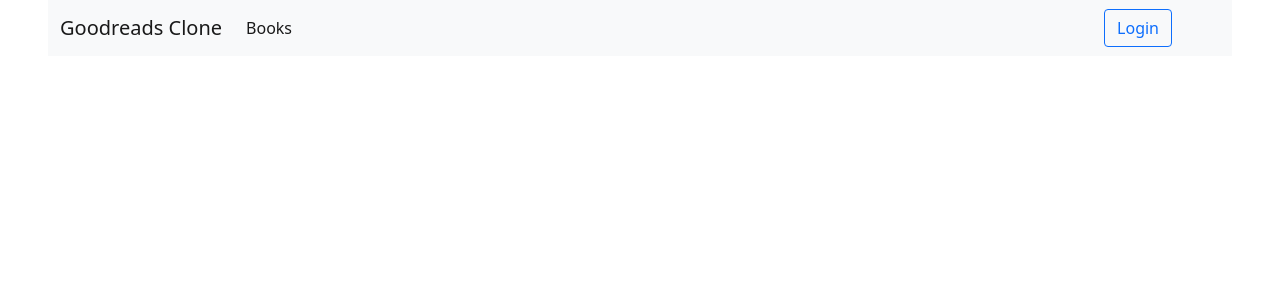
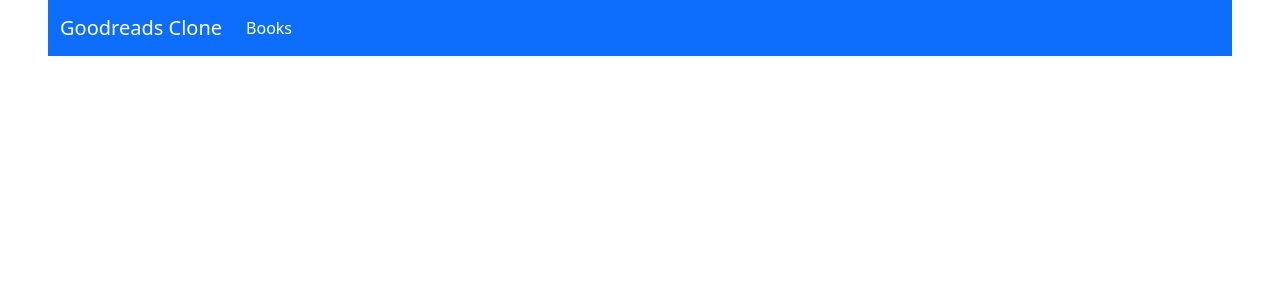
Before and after one commit to Bekmurodo/Goodreads, a Django app: template templates/base.html in a window 1280 px wide. Shown: the top 300 px of the page. Run offline with Django 5.2, Linux system fonts and the light colour scheme; the template is opened without the code that fills it, so the values that code supplies are empty.

Commit message:
Update base.html

```diff
--- a/templates/base.html
+++ b/templates/base.html
@@ -1,15 +1,19 @@
+{% load static %}
+
 <!DOCTYPE html>
 <html lang="en">
 <head>
     <meta charset="UTF-8">
     <title>{% block title %}Goodreads Clone{% endblock %}</title>
     <link href="https://cdn.jsdelivr.net/npm/bootstrap@5.0.2/dist/css/bootstrap.min.css" rel="stylesheet" integrity="sha384-EVSTQN3/azprG1Anm3QDgpJLIm9Nao0Yz1ztcQTwFspd3yD65VohhpuuCOmLASjC" crossorigin="anonymous">
+    <link href="{% static 'css/main.css' %}" rel="stylesheet" type="text/css">
+
 
 </head>
 <body class="mx-5">
 
 
-<nav class="navbar navbar-expand-lg navbar-light bg-light">
+<nav class="navbar navbar-expand-lg navbar-dark bg-primary mb-3">
   <div class="container-fluid">
     <a class="navbar-brand" href="{% url 'landing_page' %}">Goodreads Clone</a>
     <button class="navbar-toggler" type="button" data-bs-toggle="collapse" data-bs-target="#navbarSupportedContent" aria-controls="navbarSupportedContent" aria-expanded="false" aria-label="Toggle navigation">
@@ -44,20 +48,20 @@
   </div>
 </nav>
 
-
-{% if messages %}
+<div class="container">
+    {% if messages %}
     <div class="mt-4">
          {% for message in messages %}
            <div class="alert alert-{{ message.tags }}" role="alert">
                {{ message }}
            </div>
         {% endfor %}
+    </div>
+    {% endif %}
 
-    </div>
+    {% block content  %} {% endblock %}
 
-{% endif %}
-
-{% block content  %} {% endblock %}
+</div>
 
 <script src="https://cdn.jsdelivr.net/npm/bootstrap@5.0.2/dist/js/bootstrap.bundle.min.js" integrity="sha384-MrcW6ZMFYlzcLA8Nl+NtUVF0sA7MsXsP1UyJoMp4YLEuNSfAP+JcXn/tWtIaxVXM" crossorigin="anonymous"></script>
 
```
